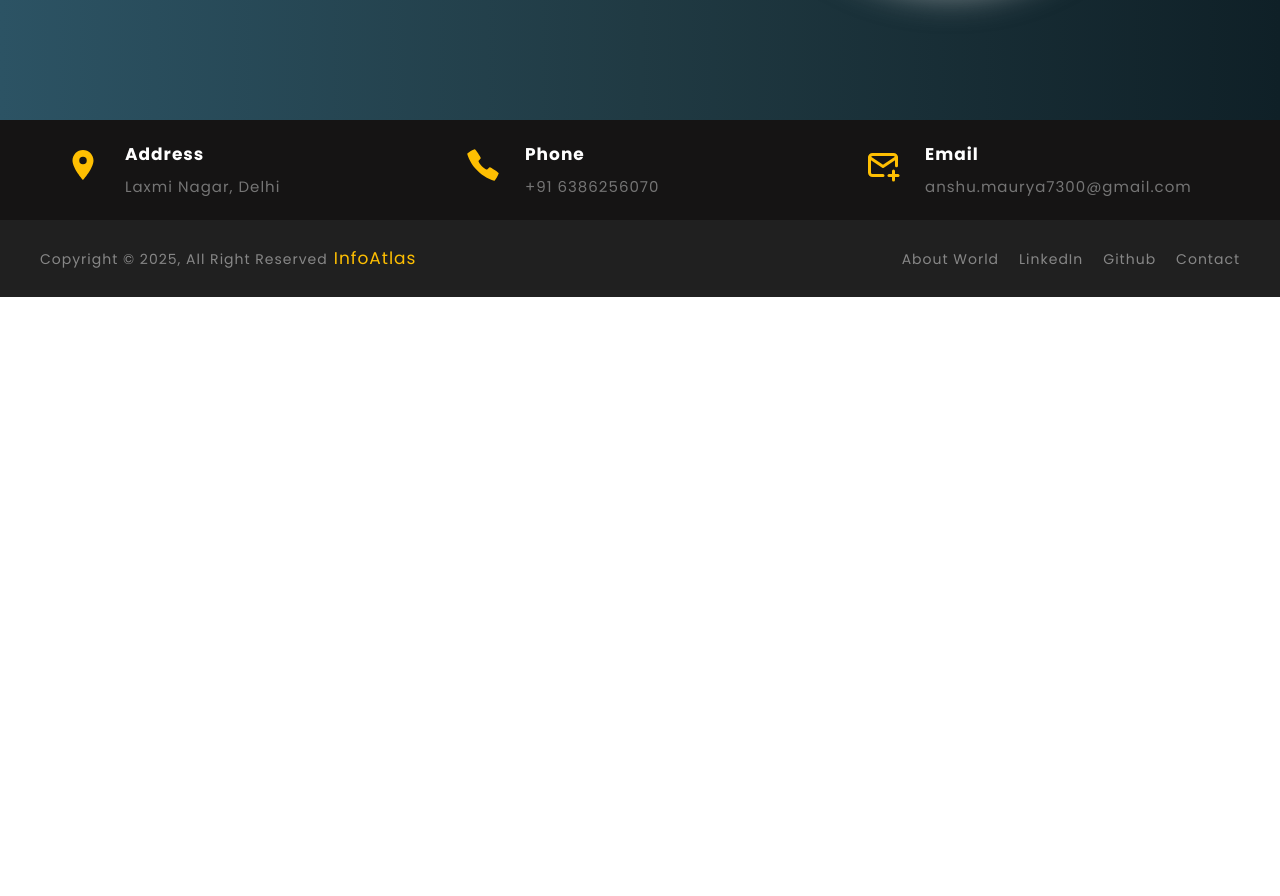
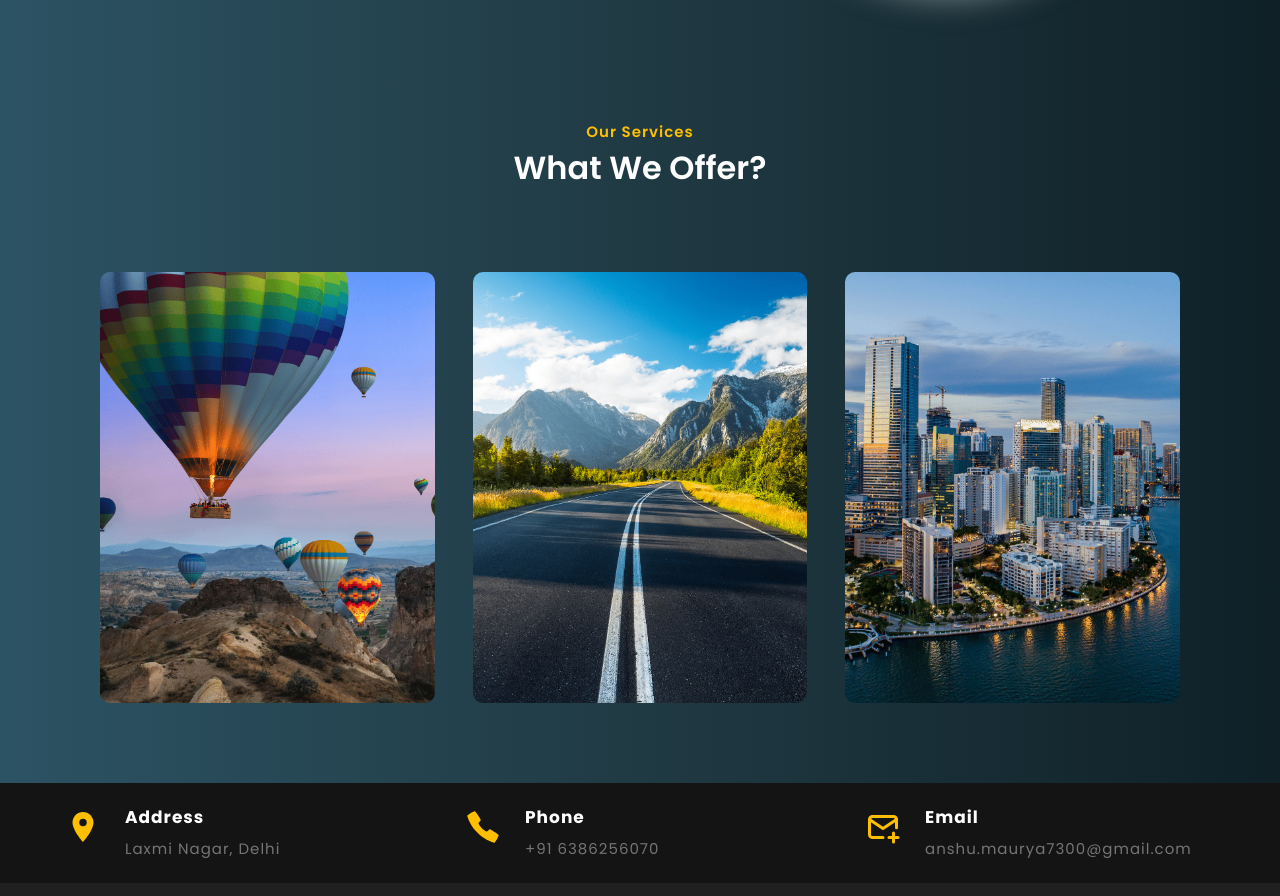
Before and after one commit to anshudevelope/InfoAtlas, a React (Vite) app: page / in a window 1280 px wide. Shown: the part 680-1576 px from the top of the page. Before the commit the page ends 977 px from the top, so only its background shows below. Built offline with nearby package versions, Linux system fonts and the light colour scheme.

Commit message:
services updated on home page

```diff
--- a/src/App.css
+++ b/src/App.css
@@ -325,6 +325,7 @@ nav ul {
   justify-content: center;
   align-items: center;
   filter: drop-shadow(8px 8px 16px rgba(228, 228, 228, 0.5));
+  transition: all 0.3s ease-in-out;
 }
 
 .hero-image:hover {
--- /dev/null
+++ b/src/Components/HomeSections/HomeAbout.css
@@ -0,0 +1,66 @@
+.title {
+    text-align: center;
+}
+
+.title p {
+    font-size: 15px;
+    font-weight: 600;
+    color: #febf02;
+}
+
+.title h2 {
+    font-size: 32px;
+    font-weight: 600;
+}
+
+
+.programs {
+    margin: 80px auto;
+    width: 90%;
+    display: flex;
+    align-items: center;
+    flex-wrap: wrap;
+    justify-content: space-between;
+}
+
+.programs img {
+    width: 100%;
+    border-radius: 10px;
+    display: block;
+}
+
+.program {
+    flex-basis: 31%;
+    position: relative;
+    cursor: pointer;
+}
+
+.caption {
+    border-radius: 10px;
+    position: absolute;
+    top: 0;
+    left: 0;
+    bottom: 0;
+    right: 0;
+    background: rgba(0, 15, 152, 0.3);
+    display: flex;
+    flex-direction: column;
+    justify-content: center;
+    align-items: center;
+    gap: 40px;
+    opacity: 0;
+    padding-top: 70%;
+    transition: all 0.3s ease-in-out;
+}
+
+.program:hover .caption {
+    opacity: 1;
+    padding-top: 0;
+}
+
+@media (max-width: 768px) {
+    .programs {
+        flex-direction: column;
+        gap: 30px;
+    }
+}
--- /dev/null
+++ b/src/Components/HomeSections/HomeAbout.jsx
@@ -0,0 +1,45 @@
+import React from 'react'
+import './HomeAbout.css'
+import { assets } from '../../assets/assets'
+import { MdTravelExplore } from "react-icons/md";
+import { RiGuideLine } from "react-icons/ri";
+import { MdOutlineLocationCity } from "react-icons/md";
+
+
+
+
+const HomeAbout = () => {
+  return (
+    <div className='container'>
+      <div className='title'>
+          <p>Our Services</p>
+          <h2>What We Offer?</h2>
+        </div>
+      <div className='programs'>
+        <div className='program'>
+          <img src={assets.travel_guide} alt="" />
+          <div className="caption">
+            <MdTravelExplore size={60} />
+            <p>Get Travel Guide</p>
+          </div>
+        </div>
+        <div className='program'>
+          <img src={assets.offroading_guide} alt="" />
+          <div className="caption">
+            <RiGuideLine size={60} />
+            <p>Get OFF-Roading Help</p>
+          </div>
+        </div>
+        <div className='program'>
+          <img src={assets.country_guide} alt="" />
+          <div className="caption">
+            <MdOutlineLocationCity size={60} />
+            <p>Know Your Country</p>
+          </div>
+        </div>
+      </div>
+    </div>
+  )
+}
+
+export default HomeAbout
--- a/src/Pages/Homepage.jsx
+++ b/src/Pages/Homepage.jsx
@@ -1,10 +1,12 @@
 import React from 'react'
 import HeroSection from '../Components/UI Components/HeroSection'
+import HomeAbout from '../Components/HomeSections/HomeAbout'
 
 const Homepage = () => {
   return (
     <>
     <HeroSection />
+    <HomeAbout />
     </>
   )
 }
```
Also changed, not shown: src/assets/assets.js (+7 -1 lines), public/images/offroading_guide.png (added), public/images/travel_guide.png (added).
